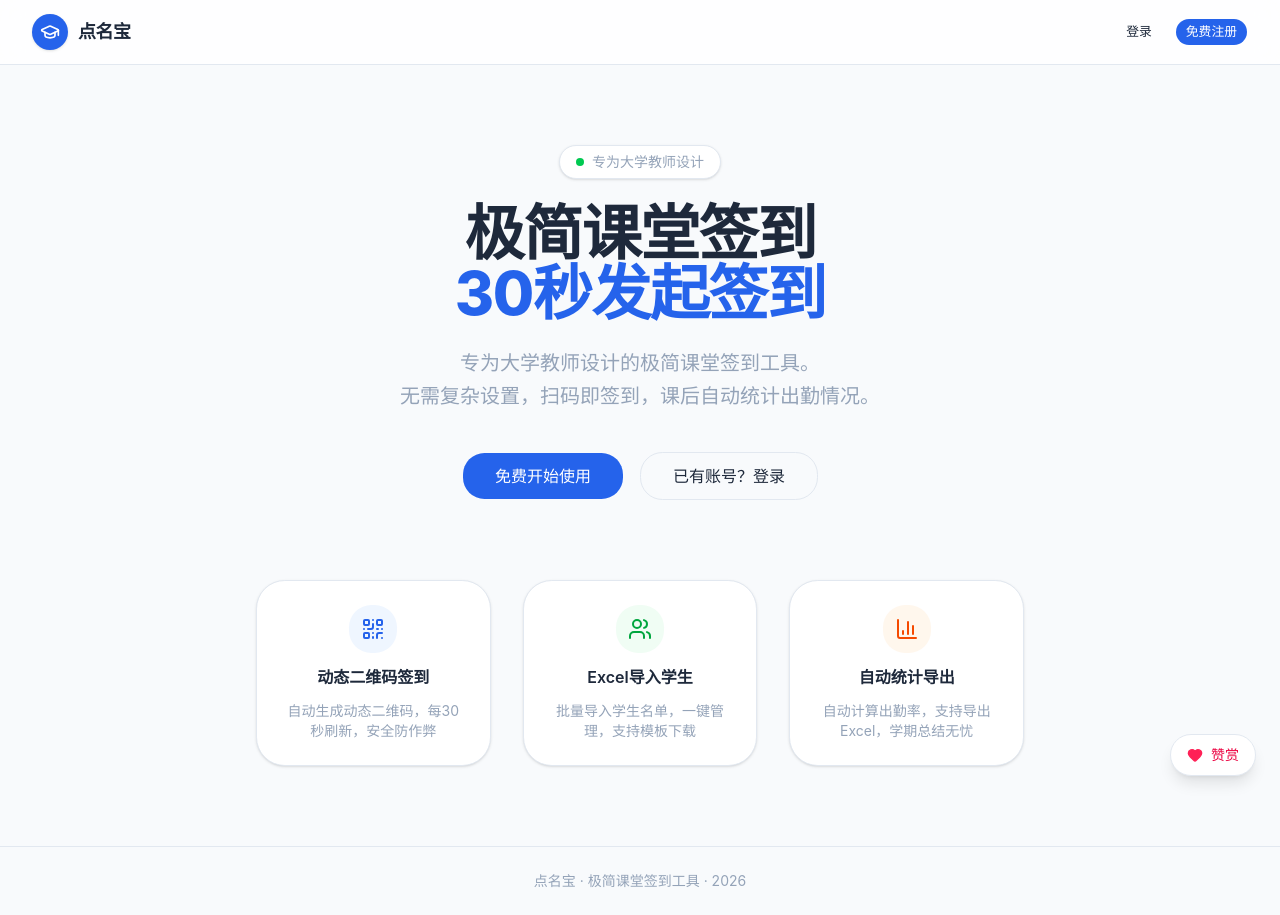
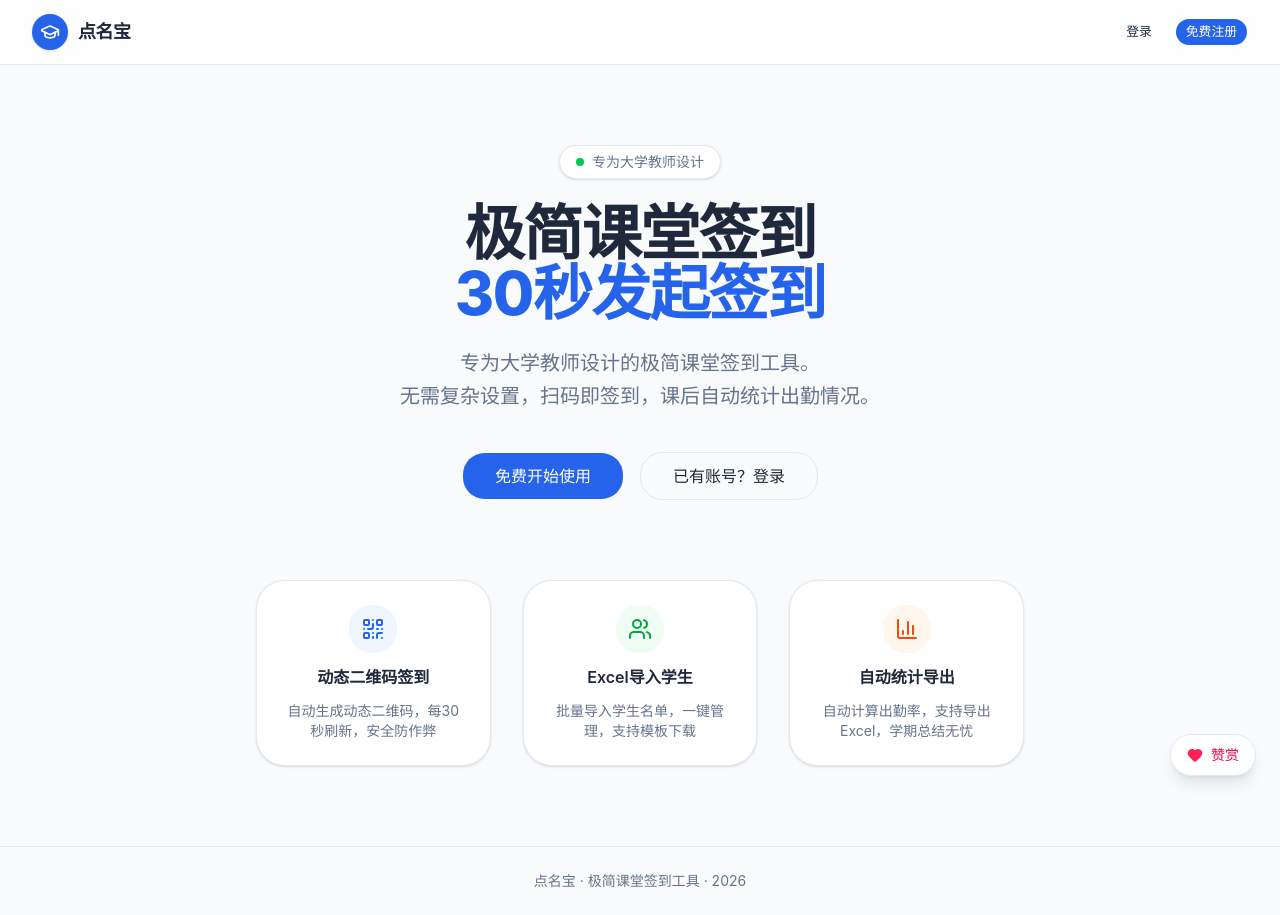
Before and after one commit to zijie6080/dianmingbao, a Next.js app: page / in a window 1280 px wide. Built offline with nearby package versions, Linux system fonts and the light colour scheme.

Commit message:
Quick fixes: src/app/globals.css

```diff
--- a/src/app/globals.css
+++ b/src/app/globals.css
@@ -72,7 +72,7 @@
 
   /* 静音 */
   --muted: #F1F5F9;
-  --muted-foreground: #94A3B8;
+  --muted-foreground: #64748B;
 
   /* 强调 */
   --accent: #F1F5F9;
```
